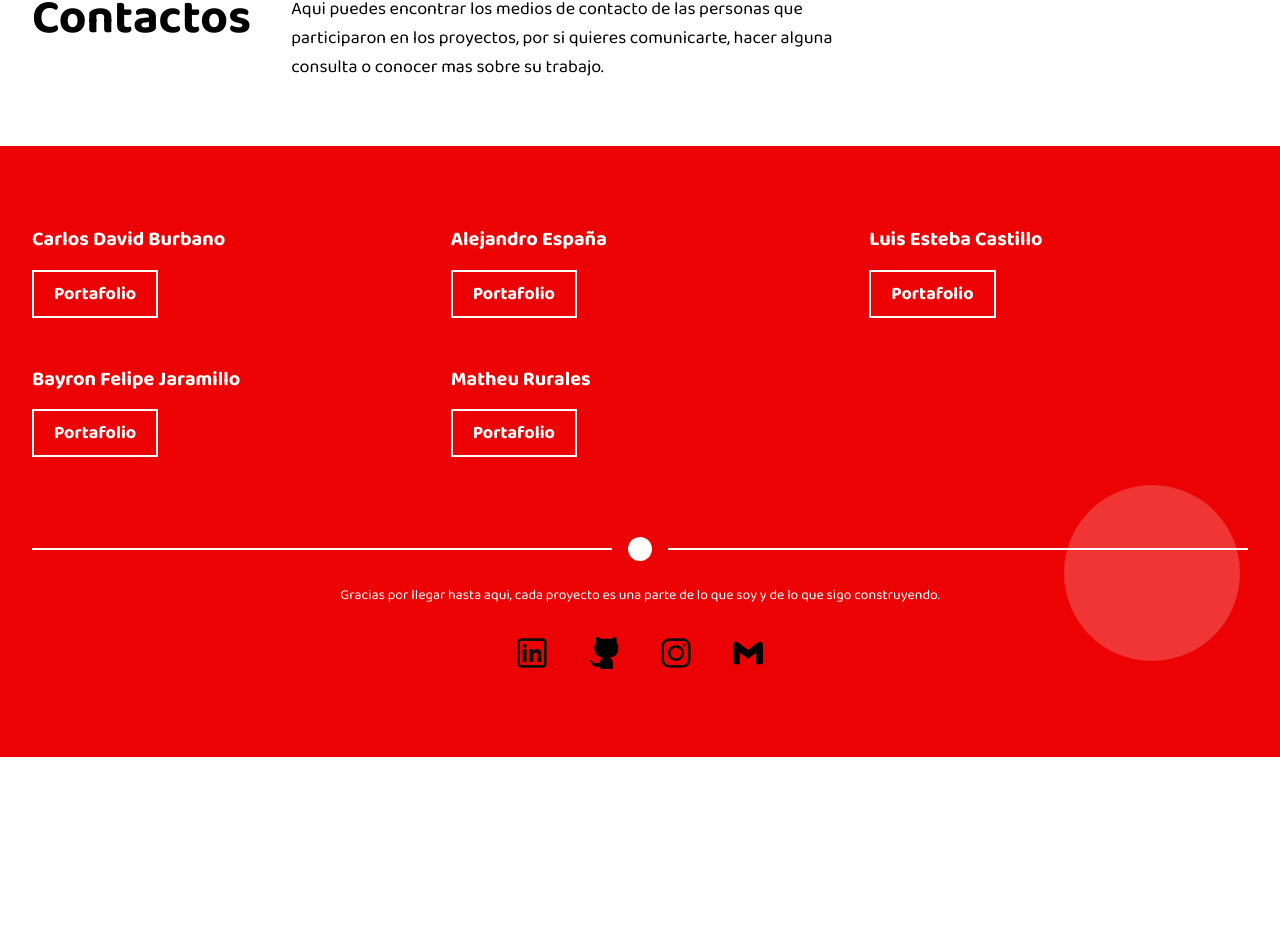
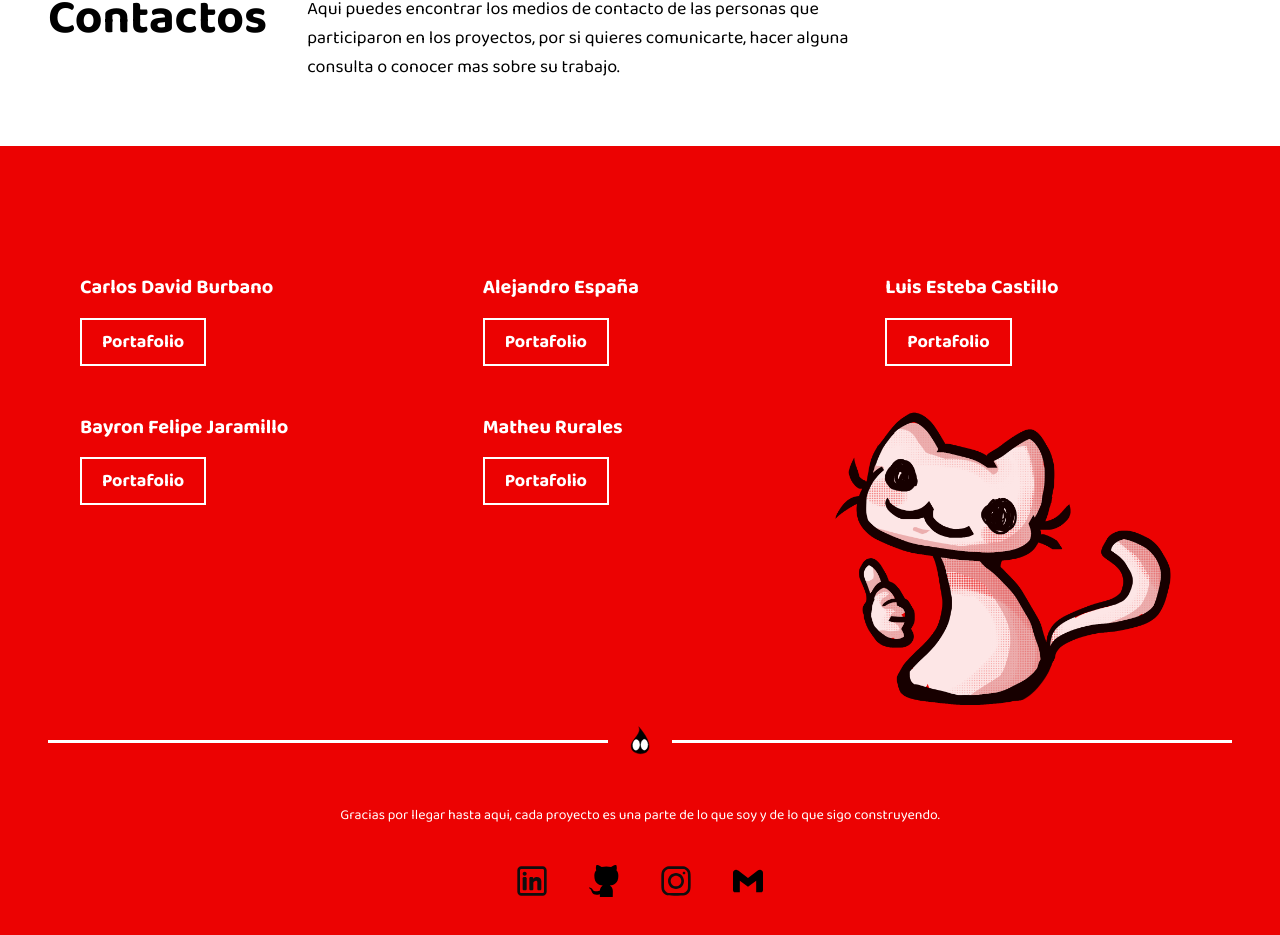
Before and after one commit to Luciana-Cuenca/miPortafolio, a Next.js app: page / in a window 1280 px wide. Shown: the part 5620-6555 px from the top of the page. Before the commit the page ends 6377 px from the top, so only its background shows below. Built offline with nearby package versions, Linux system fonts and the light colour scheme.

Commit message:
imagen gato

```diff
--- a/components/Contact.tsx
+++ b/components/Contact.tsx
@@ -1,3 +1,5 @@
+import SectionDivider from "./SectionDivider";
+
 const contacts = [
   {
     name: "Carlos David Burbano",
@@ -25,13 +27,15 @@ const socialLinks = [
   { href: "www.linkedin.com/in/luciana-cuenca-26356a39b", icon: "/linkedin.svg", label: "LinkedIn" },
   { href: "https://github.com/Luciana-Cuenca", icon: "/github.svg", label: "GitHub" },
   { href: "https://www.instagram.com/blood_ink_08/", icon: "/instagram.svg", label: "Instagram" },
-  {href: "mailto:lucugo.08@gmail.com", icon: "/email.svg", label: "Email" },
+  { href: "mailto:lucugo.08@gmail.com", icon: "/email.svg", label: "Email" },
 ];
 
 export default function Contact() {
   return (
     <section id="contactos" className="w-full bg-white">
-      <div className="px-4 md:px-8 py-16">
+
+      {/* HEADER (ligero shift a la derecha) */}
+      <div className="px-4 md:px-8 py-16 md:pl-12">
         <div className="flex flex-col md:flex-row gap-10 items-start">
           <h2 className="text-3xl md:text-4xl xl:text-5xl font-bold text-black">
             Contactos
@@ -43,8 +47,11 @@ export default function Contact() {
         </div>
       </div>
 
-      <div className="bg-[#EC0202] px-4 md:px-8 py-20 relative text-white">
-        <div className="grid grid-cols-1 sm:grid-cols-2 md:grid-cols-3 gap-y-12 gap-x-10">
+      {/* ROJO */}
+      <div className="bg-[#EC0202] px-4 md:px-8 py-32 relative text-white overflow-hidden">
+
+        {/* CONTACTOS (un poco más a la derecha) */}
+        <div className="grid grid-cols-1 sm:grid-cols-2 md:grid-cols-3 gap-y-12 gap-x-10 relative z-20 md:ml-6 lg:ml-12">
           {contacts.map((contact) => (
             <div key={contact.name} className="flex flex-col items-start gap-4">
               <p className="text-lg md:text-xl font-bold leading-snug">
@@ -63,21 +70,39 @@ export default function Contact() {
           ))}
         </div>
 
-        <div className="absolute bottom-24 right-10 hidden md:block">
-          <div className="w-44 h-44 bg-white/20 rounded-full"></div>
+        {/* GATO ( */}
+        <div className="absolute bottom-50 right-0 hidden md:block z-0 pointer-events-none">
+          <img
+            src="/gato.png"
+            alt="gato"
+            className="w-[480px] lg:w-[540px] object-contain opacity-90"
+          />
         </div>
 
-        <div className="mt-20 flex items-center gap-4">
-          <div className="flex-1 h-[2px] bg-white"></div>
-          <div className="w-6 h-6 bg-white rounded-full"></div>
-          <div className="flex-1 h-[2px] bg-white"></div>
+        {/* DIVIDER */}
+        <div className="mt-55 relative z-20">
+          <div className="w-full max-w-[1400px] mx-auto flex items-center justify-center">
+
+            <div className="flex-1 h-[3px] bg-white mx-4"></div>
+
+            <img
+              src="/icon.svg"
+              alt="icon"
+              className="w-7 h-7 md:w-8 md:h-8 object-contain"
+            />
+
+            <div className="flex-1 h-[3px] bg-white mx-4"></div>
+
+          </div>
         </div>
 
-        <p className="text-center text-sm mt-6">
+        {/* TEXTO FINAL */}
+        <p className="text-center text-sm mt-12 relative z-20">
           Gracias por llegar hasta aqui, cada proyecto es una parte de lo que soy y de lo que sigo construyendo.
         </p>
 
-        <div className="flex justify-center gap-6 mt-6">
+        {/* REDES */}
+        <div className="flex justify-center gap-6 mt-8 relative z-20">
           {socialLinks.map((social) => (
             <a
               key={social.label}
@@ -95,6 +120,7 @@ export default function Contact() {
             </a>
           ))}
         </div>
+
       </div>
     </section>
   );
```
